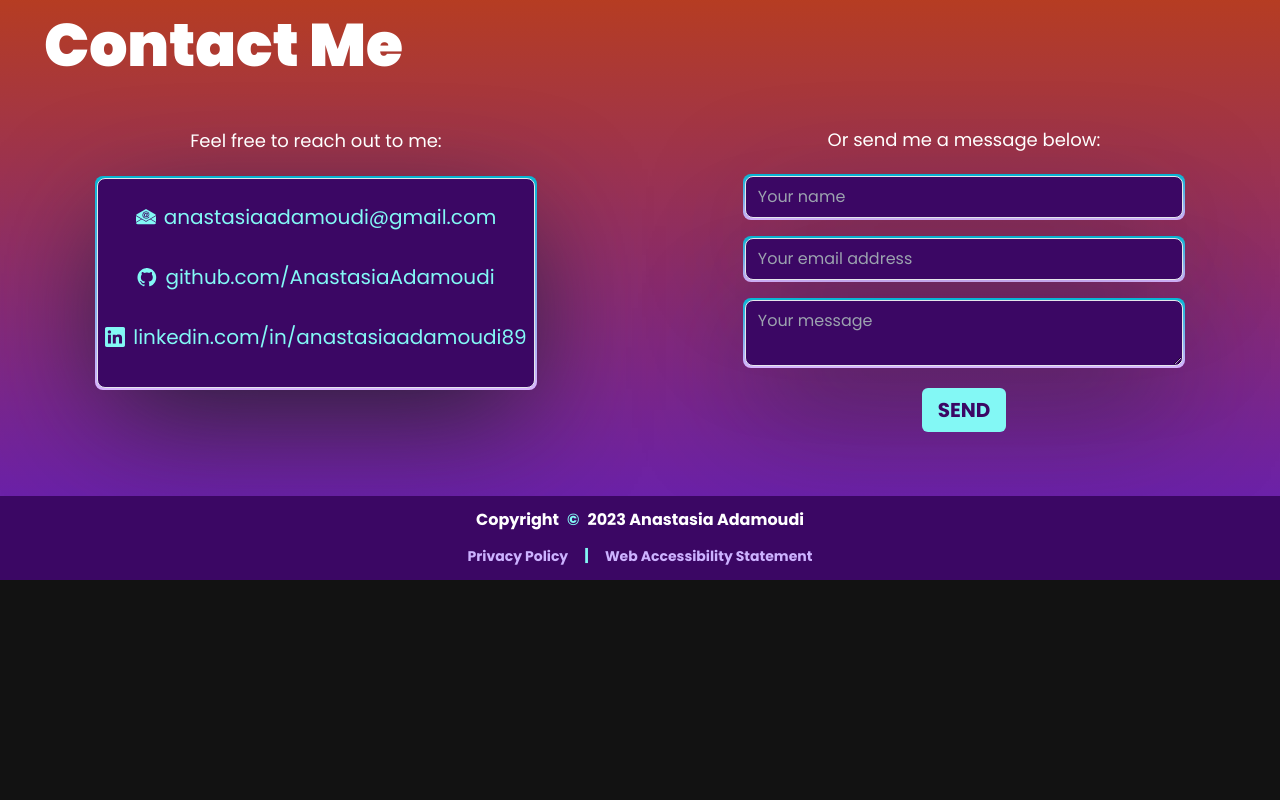
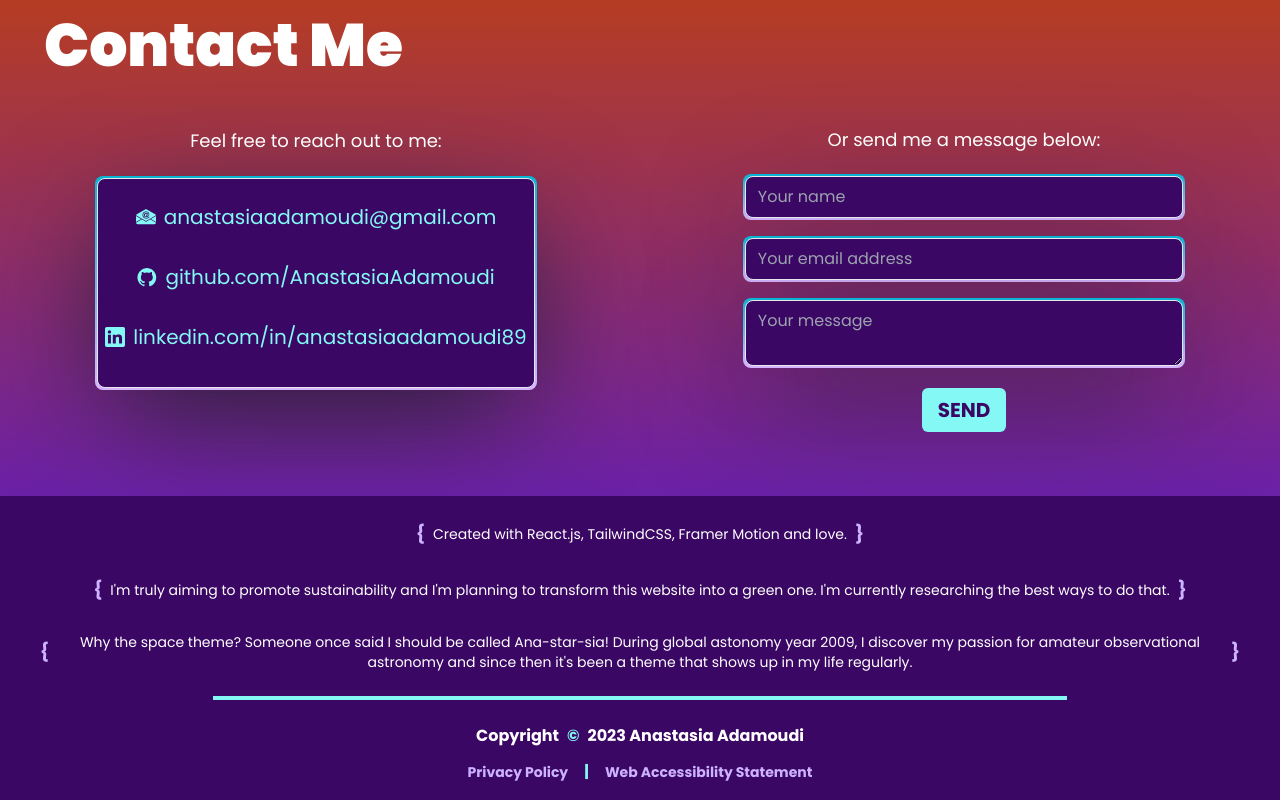
Before and after one commit to spiralnebulam31/PortfolioWebsite, a React (Vite) app: page / in a window 1280 px wide. Shown: the part 5276-6076 px from the top of the page. Before the commit the page ends 5856 px from the top, so only its background shows below. Built offline with nearby package versions, Linux system fonts and the light colour scheme; no server answers.

Commit message:
Footer content and styling update - ready for xs and sm devices

```diff
--- a/src/components/Footer.jsx
+++ b/src/components/Footer.jsx
@@ -1,7 +1,5 @@
 import { useState } from "react";
 import Popup from "reactjs-popup";
-// import { Link } from "react-router-dom";
-// import { logoBracketsLight } from "../assets";
 
 const Footer = () => {
   const [privacyOpen, setPrivacyOpen] = useState(false);
@@ -13,20 +11,37 @@ const Footer = () => {
   return (
     <div className="bg-background1 flex flex-col items-center justify-center bottom-0 w-full">
 
-      {/* <div className="mx-auto mb-0.1 mt-0.1">
-        <Link
-          to="/"
-          className="flex items-center gap-2"
-          onClick={() => {
-            window.scrollTo(0, 0);
-          }}
-          alt="home"
-        >
-          <img src={logoBracketsLight} alt="logo" className="w-[100px]" />
-        </Link>
-      </div> */}
-
-      <div className="mx-auto mb-0.1 mt-3">
+    <div className="mx-auto flex flex-col justify-center items-center w-[95%] text-center" >
+      <div className="mx-auto mb-2 mt-6 flex flex-row items-center">
+      <span className="text-primary font-links font-bold text-lg mx-2">
+      &#123;
+          </span>
+      <p className="text-white font-body text-sm">Created with React.js, TailwindCSS, Framer Motion and love.</p>
+      <span className="text-primary font-links font-bold text-lg mx-2">
+      &#125;
+          </span>
+      </div>
+      <div className="mx-auto mb-2 mt-5 flex flex-row items-center">
+      <span className="text-primary font-links font-bold text-lg mx-2">
+      &#123;
+          </span>
+        <p className="text-white font-body text-sm">I'm truly aiming to promote sustainability and I'm planning to transform this website into a green one. I'm currently researching the best ways to do that.</p>
+        <span className="text-primary font-links font-bold text-lg mx-2">
+      &#125;
+          </span>
+      </div>
+      <div className="mx-auto mb-4 mt-5 flex flex-row items-center">
+        <span className="text-primary font-links font-bold text-lg mx-2">
+      &#123;
+          </span>
+          <p className="text-white font-body text-sm">Why the space theme? Someone once said I should be called Ana-star-sia! During global astonomy year 2009, I discover my passion for amateur observational astronomy and since then it's been a theme that shows up in my life regularly.</p>
+          <span className="text-primary font-links font-bold text-lg mx-2">
+      &#125;
+          </span>
+      </div>
+      </div>
+        <hr className="border-secondary border-2 w-2/3 my-2" />
+        <div className="mx-auto mb-0.1 mt-4">
         <p className="text-white font-body font-bold text-md mb-1">
           Copyright
           <span className="text-secondary font-links font-bold text-md mx-2">
@@ -34,10 +49,9 @@ const Footer = () => {
           </span>
           2023 Anastasia Adamoudi
         </p>
-        {/* <p>Created with React.js, TailwindCSS, Framer Motion and love</p> */}
       </div>
 
-      <div className="mx-auto mb-0.1 mt-0.1">
+      <div className="mx-auto mb-1 mt-0.1">
         <div className="flex flex-row gap-2 ">
           <button
             type="button"
```
